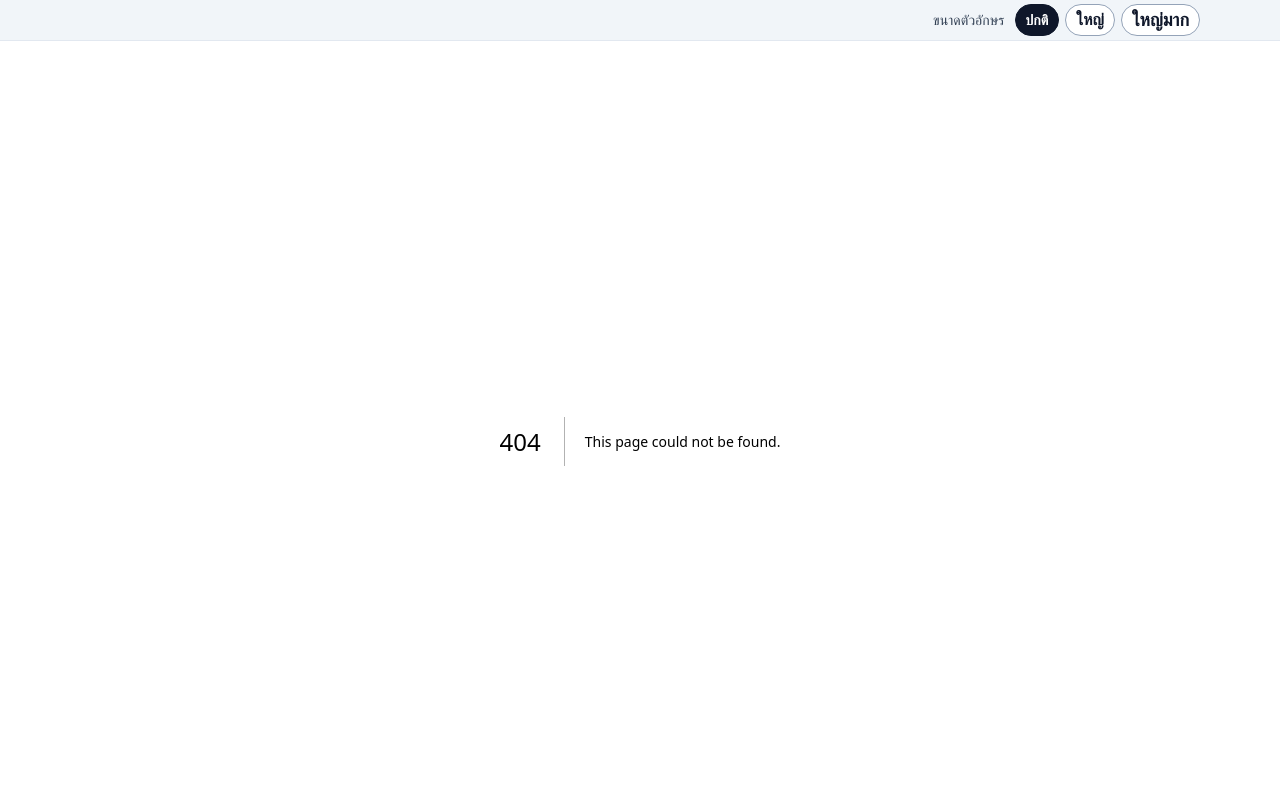
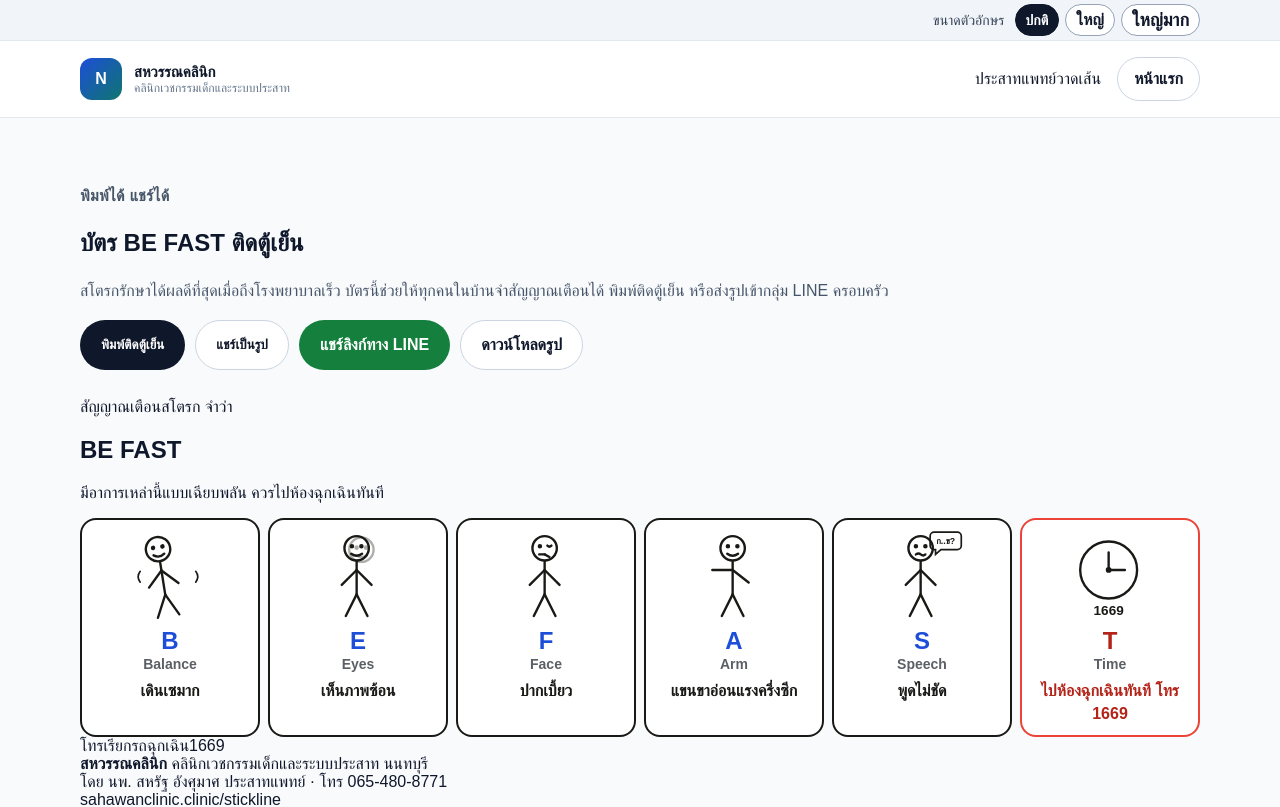
Before and after one commit to saharata/clinic-ai-site, a Next.js app: page /stickline/card in a window 1280 px wide. Before the commit this address had no page. Shown: the top 807 px of the page. Built offline with nearby package versions, Linux system fonts and the light colour scheme.

Commit message:
feat(stickline): printable/shareable BE FAST fridge card with QR
Co-Authored-By: Claude Fable 5.1 <noreply@anthropic.com>
Claude-Session: https://claude.ai/code/session_01Vua4CHM7bGtKLuT8ZjETQ7

```diff
--- /dev/null
+++ b/app/stickline/card/CardActions.tsx
@@ -0,0 +1,52 @@
+"use client";
+
+import { useState } from "react";
+
+// ปุ่มของบัตร BE FAST: พิมพ์ · แชร์เป็นรูป · แชร์ลิงก์ทาง LINE
+// รูปบัตร (public/stickline/befast-card.png) สร้างล่วงหน้า ไม่ต้องวาดในเบราว์เซอร์ จึงเหมือนกันทุกเครื่อง
+const cardUrl = "https://www.sahawanclinic.clinic/stickline/card";
+const imageUrl = "/stickline/befast-card.png";
+const shareText = "สัญญาณเตือนสโตรก BE FAST จำไว้ ช่วยชีวิตคนในบ้านได้ · สหวรรณคลินิก นนทบุรี";
+const lineShareUrl = `https://line.me/R/share?text=${encodeURIComponent(`${shareText}\n${cardUrl}`)}`;
+
+export default function CardActions() {
+  const [status, setStatus] = useState("");
+
+  async function shareImage() {
+    try {
+      const blob = await (await fetch(imageUrl)).blob();
+      const file = new File([blob], "befast-card.png", { type: "image/png" });
+      if (navigator.canShare?.({ files: [file] })) {
+        await navigator.share({ files: [file], title: shareText, text: `${shareText}\n${cardUrl}` });
+        return;
+      }
+    } catch {
+      // ผู้ใช้ยกเลิก หรือเครื่องไม่รองรับ → ดาวน์โหลดแทน
+    }
+    const a = document.createElement("a");
+    a.href = imageUrl;
+    a.download = "befast-card.png";
+    a.click();
+    setStatus("บันทึกรูปลงเครื่องแล้ว ส่งต่อใน LINE ได้เลย");
+  }
+
+  return (
+    <div className="sl-controls card-actions-print">
+      <button type="button" className="btn btn-dark big" onClick={() => window.print()}>
+        พิมพ์ติดตู้เย็น
+      </button>
+      <button type="button" className="btn btn-outline big" onClick={shareImage}>
+        แชร์เป็นรูป
+      </button>
+      <a href={lineShareUrl} target="_blank" rel="noreferrer" className="btn btn-line big">
+        แชร์ลิงก์ทาง LINE<span className="sr-only"> (เปิดในแท็บใหม่)</span>
+      </a>
+      <a href={imageUrl} download="befast-card.png" className="btn btn-outline big">
+        ดาวน์โหลดรูป
+      </a>
+      <p role="status" className="card-status">
+        {status}
+      </p>
+    </div>
+  );
+}
--- /dev/null
+++ b/app/stickline/card/page.tsx
@@ -0,0 +1,100 @@
+import Image from "next/image";
+import Link from "next/link";
+import type { Metadata } from "next";
+import { StrokeCards } from "../strokeArt";
+import CardActions from "./CardActions";
+
+// บัตร BE FAST ติดตู้เย็น — หน้าเดียว พิมพ์ได้ แชร์เป็นรูปได้ มี QR กลับมาหน้า /stickline
+// ข้อความทุกบรรทัดเหมือนในแถบ BE FAST (strokeArt.tsx) ไม่มีเนื้อหาใหม่
+const siteUrl = "https://www.sahawanclinic.clinic";
+const pageUrl = `${siteUrl}/stickline/card`;
+const title = "บัตร BE FAST สัญญาณเตือนสโตรก พิมพ์ติดตู้เย็น";
+const description =
+  "บัตรสัญญาณเตือนสโตรก BE FAST หน้าเดียว พิมพ์ติดตู้เย็นหรือแชร์เป็นรูปใน LINE ให้ทุกคนในบ้านจำได้ว่าอาการแบบไหนต้องโทร 1669 ทันที โดยประสาทแพทย์ สหวรรณคลินิก นนทบุรี";
+
+export const metadata: Metadata = {
+  title,
+  description,
+  alternates: { canonical: pageUrl },
+  openGraph: {
+    type: "article",
+    locale: "th_TH",
+    url: pageUrl,
+    siteName: "สหวรรณคลินิก",
+    title,
+    description,
+    images: [{ url: "/stickline/befast-card.png", width: 1016, height: 1678, alt: "บัตร BE FAST สัญญาณเตือนสโตรก" }],
+  },
+};
+
+export default function BefastCardPage() {
+  return (
+    <>
+      <header className="navbar print-hide">
+        <div className="container nav-inner">
+          <Link href="/" className="brand">
+            <div className="brand-badge" aria-hidden="true">N</div>
+            <div>
+              <div className="brand-title">สหวรรณคลินิก</div>
+              <div className="brand-subtitle">คลินิกเวชกรรมเด็กและระบบประสาท</div>
+            </div>
+          </Link>
+          <nav className="nav-links">
+            <Link href="/stickline">ประสาทแพทย์วาดเส้น</Link>
+            <Link href="/" className="btn btn-outline">
+              หน้าแรก
+            </Link>
+          </nav>
+        </div>
+      </header>
+
+      <main id="main-content" tabIndex={-1} className="sl-page card-page">
+        <section className="section">
+          <div className="container">
+            <div className="section-head print-hide">
+              <p className="eyebrow">พิมพ์ได้ แชร์ได้</p>
+              <h1>บัตร BE FAST ติดตู้เย็น</h1>
+              <p>
+                สโตรกรักษาได้ผลดีที่สุดเมื่อถึงโรงพยาบาลเร็ว บัตรนี้ช่วยให้ทุกคนในบ้านจำสัญญาณเตือนได้
+                พิมพ์ติดตู้เย็น หรือส่งรูปเข้ากลุ่ม LINE ครอบครัว
+              </p>
+              <CardActions />
+            </div>
+
+            <article className="befast-card" aria-label="บัตร BE FAST">
+              <header className="befast-head">
+                <p className="befast-kicker">สัญญาณเตือนสโตรก จำว่า</p>
+                <h2 className="befast-title" lang="en">
+                  BE FAST
+                </h2>
+                <p className="befast-sub">มีอาการเหล่านี้แบบเฉียบพลัน ควรไปห้องฉุกเฉินทันที</p>
+              </header>
+              <StrokeCards compact />
+              <div className="befast-call">
+                <span className="befast-call-label">โทรเรียกรถฉุกเฉิน</span>
+                <span className="befast-call-num" lang="en">
+                  1669
+                </span>
+              </div>
+              <footer className="befast-foot">
+                <div>
+                  <strong>สหวรรณคลินิก</strong> คลินิกเวชกรรมเด็กและระบบประสาท นนทบุรี
+                  <br />
+                  โดย นพ. สหรัฐ อังศุมาศ ประสาทแพทย์ · โทร 065-480-8771
+                  <br />
+                  <span lang="en">sahawanclinic.clinic/stickline</span>
+                </div>
+                <Image src="/stickline/befast-qr.svg" alt="QR code ไปหน้าประสาทแพทย์วาดเส้น" width={96} height={96} unoptimized />
+              </footer>
+            </article>
+
+            <p className="vaccine-note print-hide">
+              * ข้อมูลนี้เพื่อความเข้าใจเบื้องต้น ไม่ใช่การวินิจฉัย หากมีอาการเฉียบพลันให้โทร 1669 ทันที ·{" "}
+              <Link href="/stickline#stroke">ดูภาพเคลื่อนไหวและคำอธิบายแต่ละอาการ</Link>
+            </p>
+          </div>
+        </section>
+      </main>
+    </>
+  );
+}
```
Also changed, not shown: public/stickline/befast-card.png (added), public/stickline/befast-qr.svg (added).
